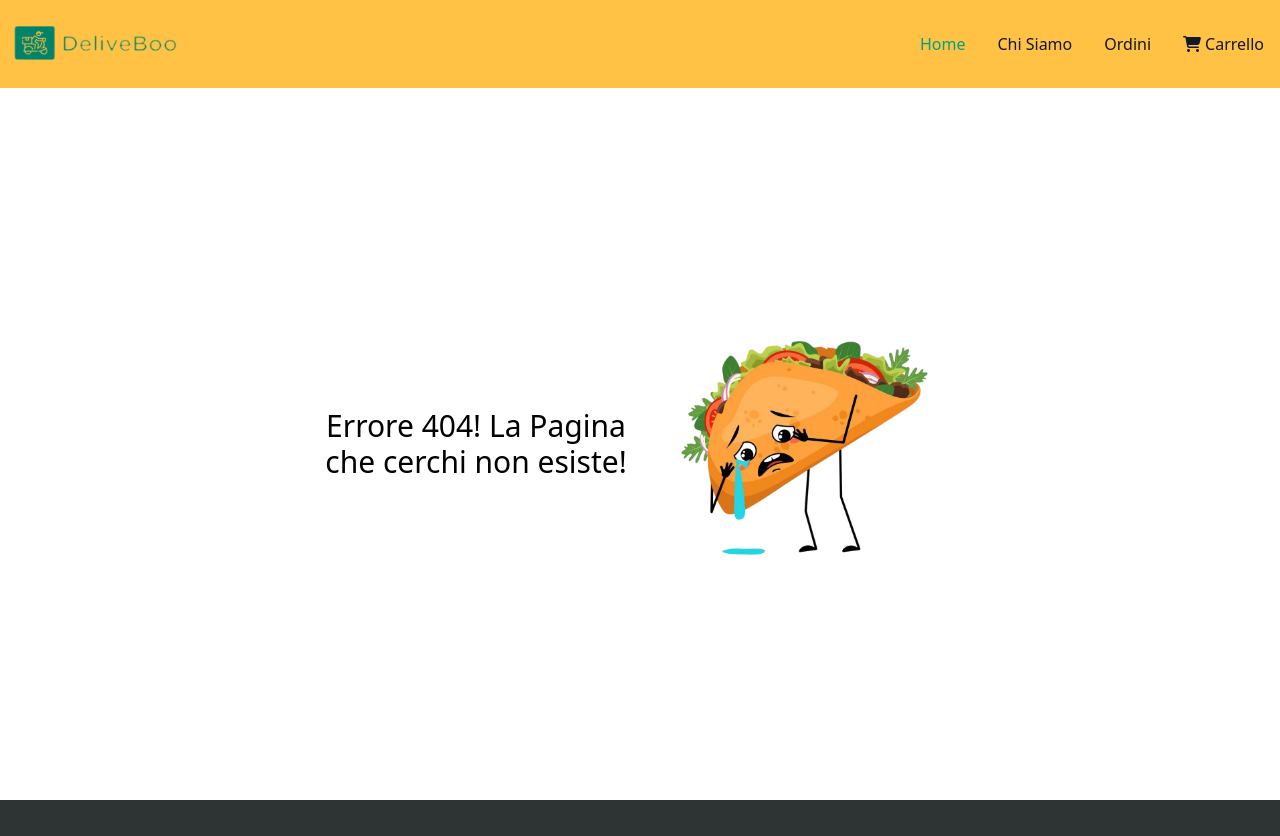
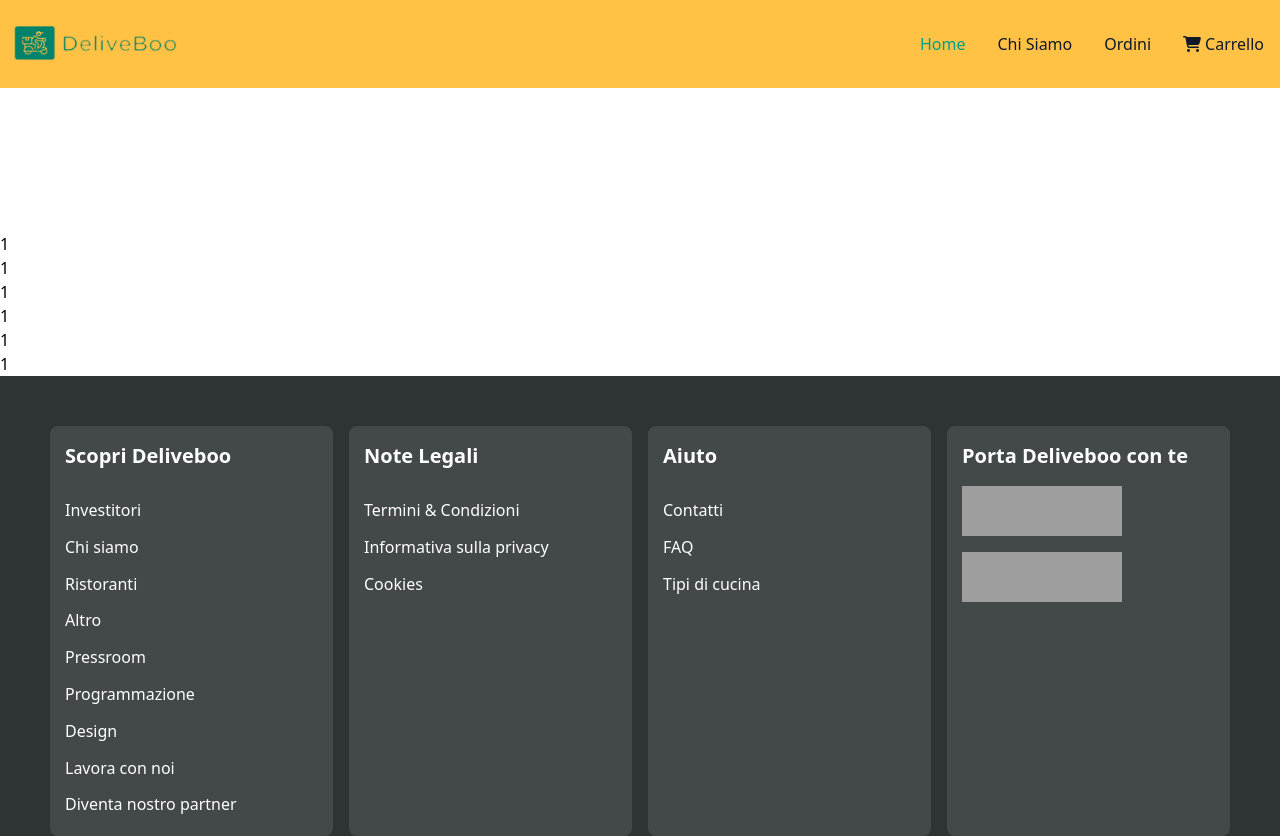
Before and after one commit to Giovanni-Palmitessa/project96-team7-deliveboo-vue, a Vue app: page /details/1/1/1/1/1/1 in a window 1280 px wide. Shown: the top 836 px of the page. Built offline with nearby package versions, Linux system fonts and the light colour scheme; grey boxes are pictures that could not be loaded.

Commit message:
pass ProductDetails

```diff
--- a/src/components/AppFoodList.vue
+++ b/src/components/AppFoodList.vue
@@ -111,7 +111,8 @@ export default {
             Aggiungi al carrello!
           </button>
 
-          <RouterLink :to="{ name: 'details' }"
+          <RouterLink
+            :to="{ name: 'details', params: { productId: product.id, productName: product.name, productPrice: product.price, productDescription: product.description, productIngredients: product.ingredients, productUrlImage: product.url_image } }"
             class="text-white text-center text-sm bg-primary hover:text-secondary px-0 py-1 rounded-md shadow-md">
             Dettagli prodotto
           </RouterLink>
--- a/src/pages/AppProductDetails.vue
+++ b/src/pages/AppProductDetails.vue
@@ -1,16 +1,47 @@
 <script>
 import Apploader from "../components/apploader.vue";
 
-export default { components: { Apploader } };
+export default {
+  data() {
+    return {
+      productId: [],
+      productName: [],
+      productPrice: [],
+      productDescription: [],
+      productIngredients: [],
+      productUrlImage: [],
+    };
+  },
+  components: { Apploader },
+  created() {
+    this.productId = this.$route.params.productId;
+    this.productName = this.$route.params.productName;
+    this.productPrice = this.$route.params.productPrice;
+    this.productDescription = this.$route.params.productDescription;
+    this.productIngredients = this.$route.params.productIngredients;
+    this.productUrlImage = this.$route.params.productUrlImage;
+  }
+};
 </script>
 
 <template>
-  <div class="container mx-auto mt-[7rem]">
+  <div>
+    <!-- Mostra i dettagli del prodotto in base all'ID -->
+    <h1 class="mb-52">Dettagli del prodotto</h1>
+    <p>{{ productId }}</p>
+    <p>{{ productName }}</p>
+    <p>{{ productPrice }}</p>
+    <p>{{ productDescription }}</p>
+    <p>{{ productIngredients }}</p>
+    <p>{{ productUrlImage }}</p>
+  </div>
+
+  <!-- <div class="container mx-auto mt-[7rem]">
     <h1 class="text-3xl text-center text-secondary font-bold">
       Stiamo lavorando per voi...
     </h1>
     <Apploader />
-  </div>
+  </div> -->
 </template>
 
 <style></style>
--- a/src/router.js
+++ b/src/router.js
@@ -32,7 +32,7 @@ const router = createRouter({
       component: AppMenu,
     },
     {
-      path: "/details",
+      path: "/details/:productId/:productName/:productPrice/:productDescription/:productIngredients/:productUrlImage",
       name: "details",
       component: AppProductDetails,
     },
```
